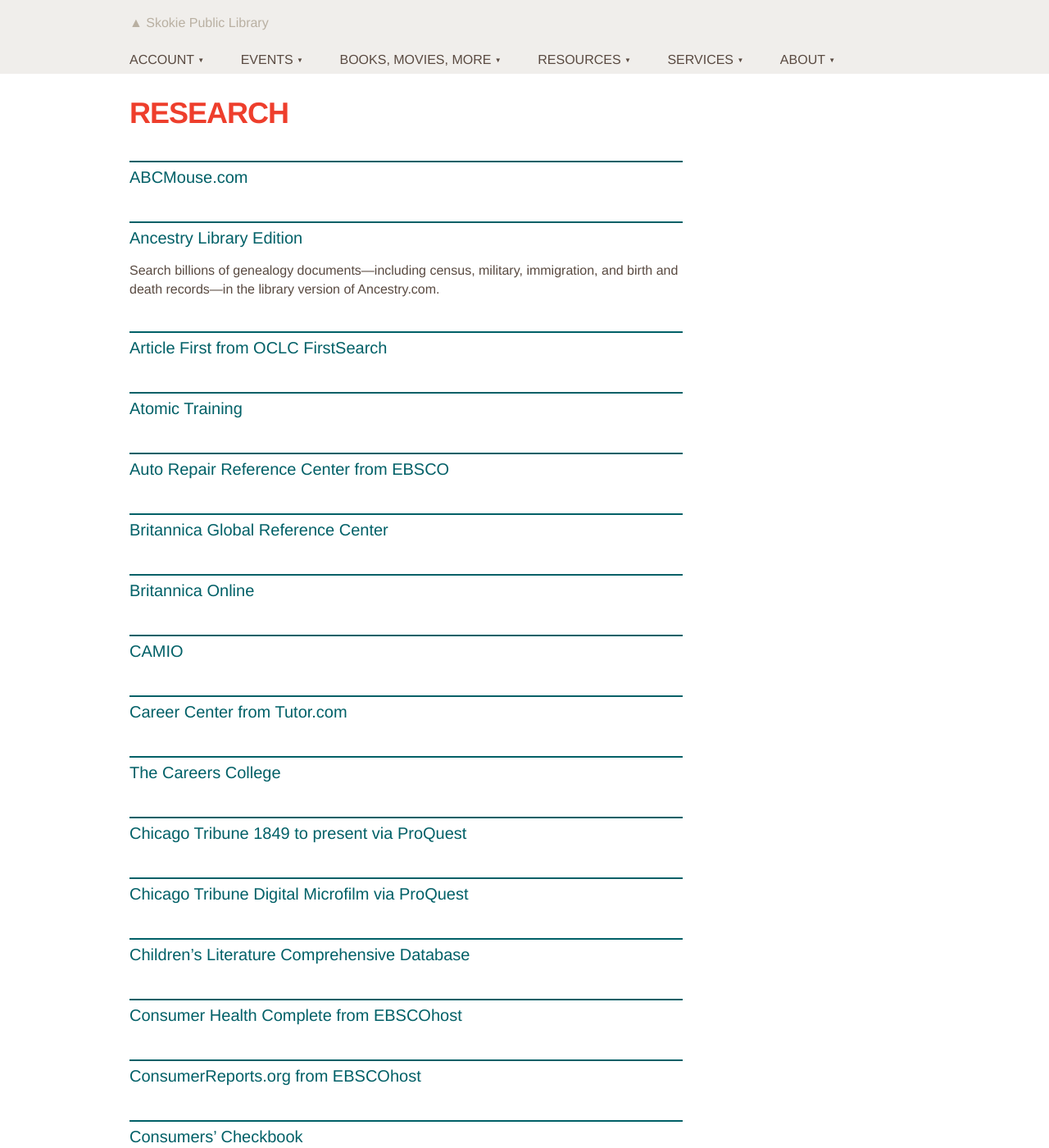
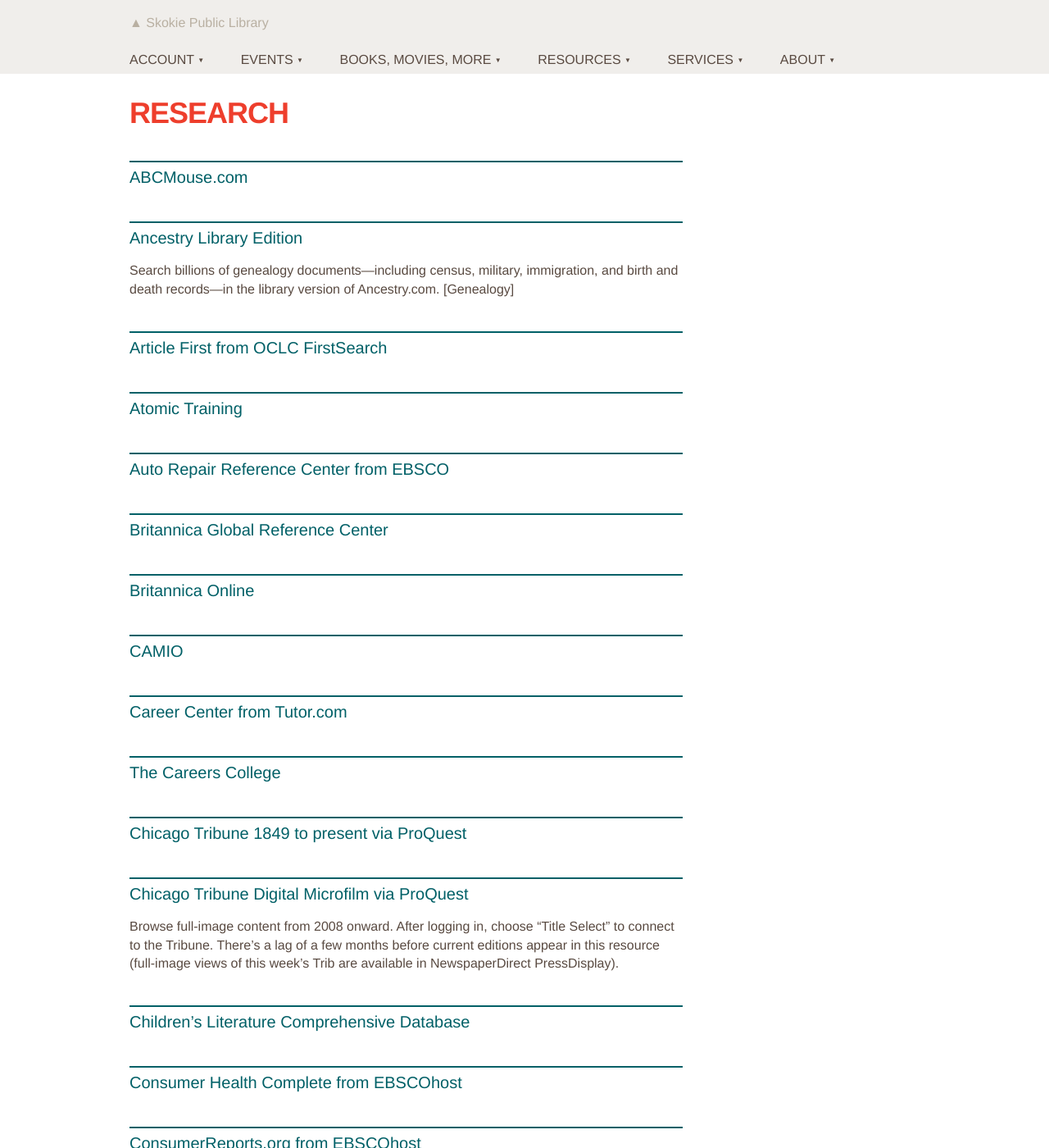
Before and after one commit to skokielibrary/spl-content, a Jekyll site: the page built from _content/bruce/resources--research-topic.markdown, in a window 1280 px wide and 1400 px high. Shown: the whole window at 82% size. Built offline with Jekyll 4.4.1, drawn with Linux system fonts in a browser that asks for light colours.

Commit message:
Updated resources--research-topic.markdown

```diff
--- a/_content/bruce/resources--research-topic.markdown
+++ b/_content/bruce/resources--research-topic.markdown
@@ -8,6 +8,7 @@ published: true
 
 ##Ancestry Library Edition
 Search billions of genealogy documents&#8212;including census, military, immigration, and birth and death records&#8212;in the library version of Ancestry.com.
+[Genealogy]
 
 ##Article First from OCLC FirstSearch
 
@@ -28,6 +29,7 @@ Search billions of genealogy documents&#8212;including census, military, immigra
 ##Chicago Tribune 1849 to present via ProQuest
 
 ##Chicago Tribune Digital Microfilm via ProQuest
+Browse full-image content from 2008 onward. After logging in, choose "Title Select" to connect to the Tribune. There's a lag of a few months before current editions appear in this resource (full-image views of this week's Trib are available in NewspaperDirect PressDisplay).
 
 ##Children's Literature Comprehensive Database
 
```
